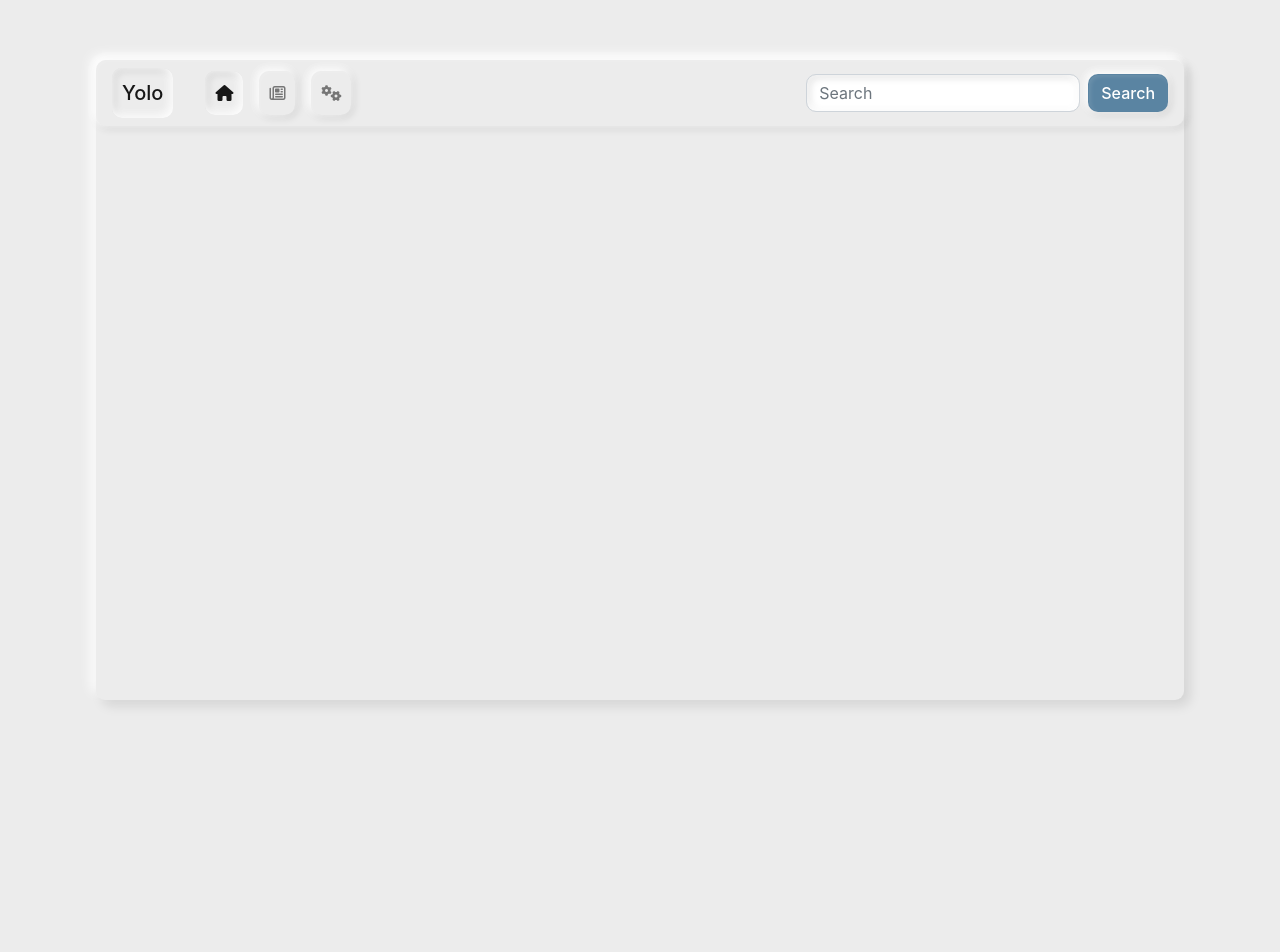
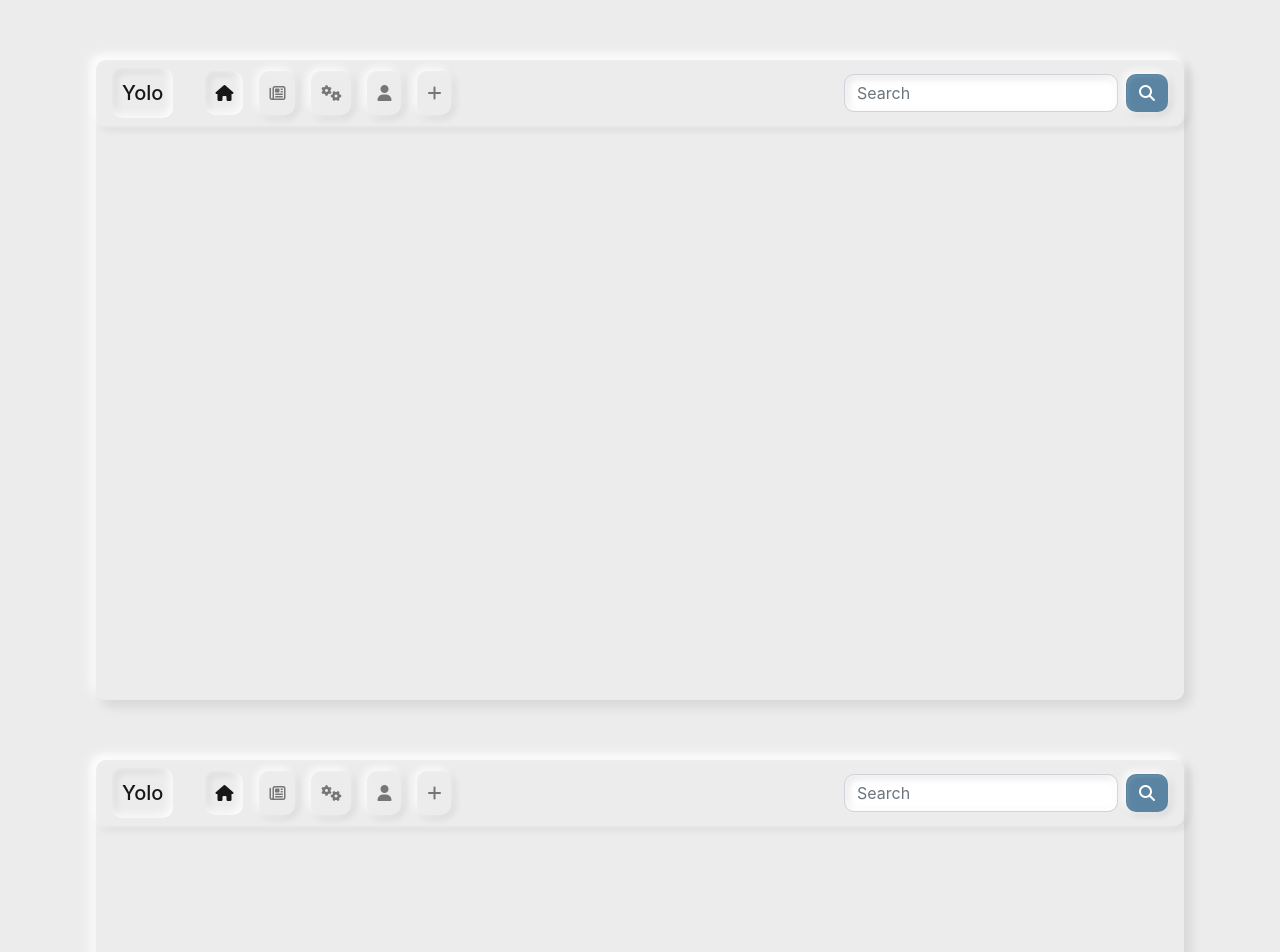
Before and after one commit to lalitjarwal/YOLO, a plain HTML site: page Yolo_Web/index.html in a window 1280 px wide. Shown: the top 952 px of the page. Before the commit the page ends 800 px from the top, so only its background shows below. Drawn offline with nearby package versions, Linux system fonts and the light colour scheme.

Commit message:
Update index.html

```diff
--- a/Yolo_Web/index.html
+++ b/Yolo_Web/index.html
@@ -30,11 +30,17 @@
                 <li class="nav-item neu-nav-item">
                     <a class="nav-link" href="#"><i class="fas fa-cogs"></i></a>
                 </li>
+                <li class="nav-item neu-nav-item">
+                    <a class="nav-link" href="#"><i class="fas fa-user"></i></a>
+                </li>
+                <li class="nav-item neu-nav-item">
+                    <a class="nav-link" href="#"><i class="fas fa-plus"></i></a>
+                </li>
 
             </ul>
             <form class="form-inline my-2 my-lg-0">
                 <input class="form-control mr-sm-2 neu-search" type="search" placeholder="Search" aria-label="Search">
-                <button class="btn my-2 my-sm-0 neu-search-button" type="submit">Search</button>
+                <button class="btn my-2 my-sm-0 neu-search-button" type="submit"><i class="fas fa-search"></i></button>
             </form>
         </div>
     </nav>
@@ -45,3 +51,56 @@
 
   </body>
 </html>
+<!doctype html>
+<html lang="en">
+  <head>
+    <!-- Required meta tags -->
+    <meta charset="utf-8">
+    <meta name="viewport" content="width=device-width, initial-scale=1, shrink-to-fit=no">
+
+    <!-- Bootstrap CSS -->
+    <link rel="stylesheet" href="style.css" >
+    <link rel="stylesheet" href="https://stackpath.bootstrapcdn.com/bootstrap/4.4.1/css/bootstrap.min.css" integrity="sha384-Vkoo8x4CGsO3+Hhxv8T/Q5PaXtkKtu6ug5TOeNV6gBiFeWPGFN9MuhOf23Q9Ifjh" crossorigin="anonymous">
+
+    <title>Hello, world!</title>
+  </head>
+  <body class="body">
+    <div class="card-main neumorphism ">
+      <nav class="navbar navbar-expand-lg navbar-light neu-navbar">
+        <a class="navbar-brand neu-navbar-brand" href="#">Yolo</a>
+        <button class="navbar-toggler neu-navbar-toggler" type="button" data-toggle="collapse" data-target="#navbarSupportedContent" aria-controls="navbarSupportedContent" aria-expanded="false" aria-label="Toggle navigation">
+            <span class="navbar-toggler-icon"></span>
+        </button>
+
+        <div class="collapse navbar-collapse" id="navbarSupportedContent">
+            <ul class="navbar-nav mr-auto">
+                <li class="nav-item neu-nav-item active">
+                    <a class="nav-link" href="#"><i class="fas fa-home"></i></a>
+                </li>
+                <li class="nav-item neu-nav-item">
+                    <a class="nav-link" href="#"><i class="far fa-newspaper"></i></a>
+                </li>
+                <li class="nav-item neu-nav-item">
+                    <a class="nav-link" href="#"><i class="fas fa-cogs"></i></a>
+                </li>
+                <li class="nav-item neu-nav-item">
+                    <a class="nav-link" href="#"><i class="fas fa-user"></i></a>
+                </li>
+                <li class="nav-item neu-nav-item">
+                    <a class="nav-link" href="#"><i class="fas fa-plus"></i></a>
+                </li>
+
+            </ul>
+            <form class="form-inline my-2 my-lg-0">
+                <input class="form-control mr-sm-2 neu-search" type="search" placeholder="Search" aria-label="Search">
+                <button class="btn my-2 my-sm-0 neu-search-button" type="submit"><i class="fas fa-search"></i></button>
+            </form>
+        </div>
+    </nav>
+    </div>
+    <script src="https://kit.fontawesome.com/5dca73aa5c.js" crossorigin="anonymous"></script>
+    <!-- Optional JavaScript -->
+    <!-- jQuery first, then Popper.js, then Bootstrap JS -->
+
+  </body>
+</html>
```
